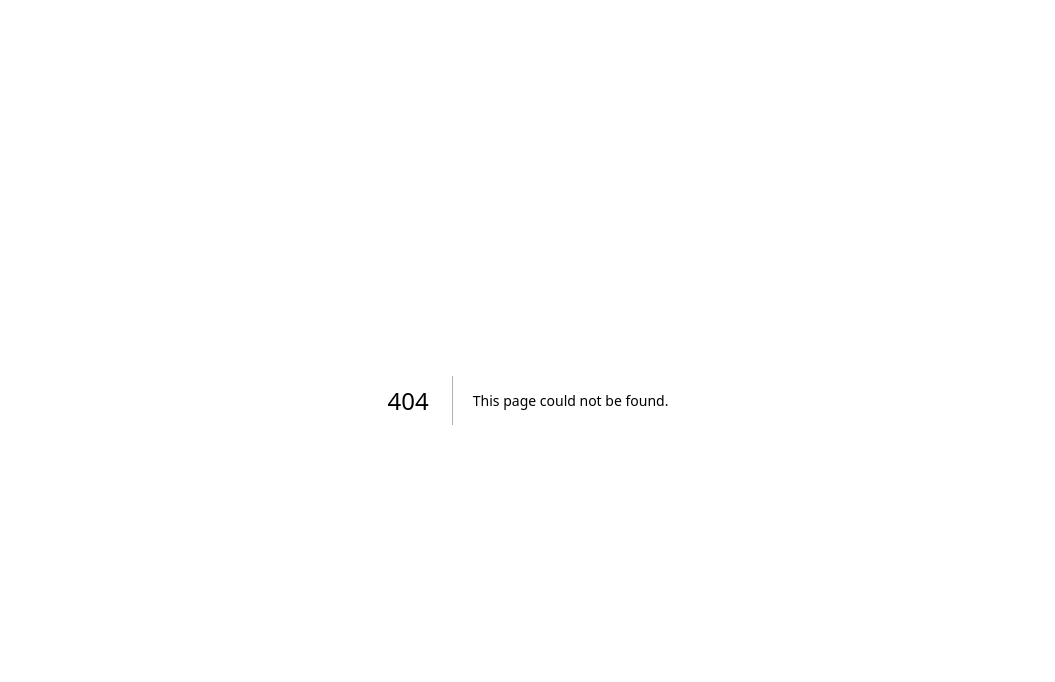
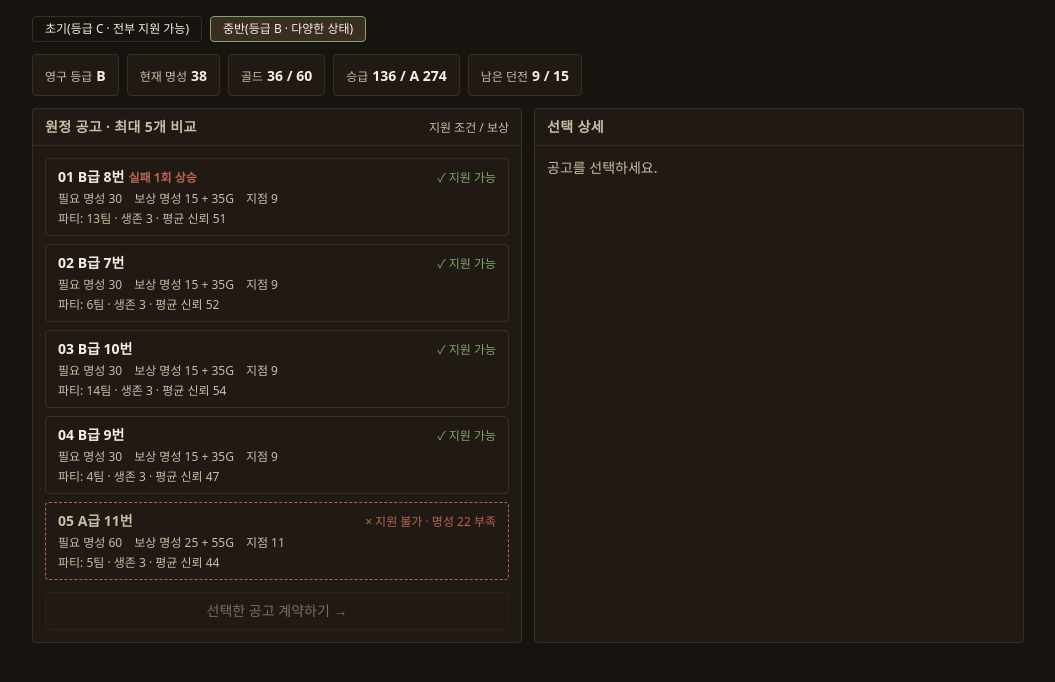
Before and after one commit to LatteBun/Dungeon_Schemer, a Next.js app: page /u1-test in a window 1280 px wide. Before the commit this address had no page. Shown: the top 682 px of the page, without its empty margins (112-1167 px from the left). Built offline with nearby package versions, Linux system fonts and the light colour scheme.

Commit message:
화면: U1 게시판 프리뷰 하네스를 추가한다
초기·중반 두 fixture로 HUD·게시판·계약 패널을 라이브 스토어 없이 확인한다. 계약 수락은 I1 연결 전까지 문구만 표시한다.

```diff
--- /dev/null
+++ b/app/u1-test/page.tsx
@@ -0,0 +1,71 @@
+"use client";
+
+import { useState } from "react";
+import { Board } from "@/components/game/Board";
+import { CampaignHeader } from "@/components/game/CampaignHeader";
+import { ContractPanel } from "@/components/game/ContractPanel";
+import {
+  toBoardView,
+  toCampaignHeaderView,
+  toContractView,
+} from "@/components/game/campaign-view-model";
+import type { BoardOfferId } from "@/lib/domain";
+import { initialBoardState, midCampaignState } from "./u1-fixtures";
+
+const FIXTURES = {
+  initial: { label: "초기(등급 C · 전부 지원 가능)", state: initialBoardState() },
+  mid: { label: "중반(등급 B · 다양한 상태)", state: midCampaignState() },
+} as const;
+
+type FixtureKey = keyof typeof FIXTURES;
+
+export default function U1TestPage() {
+  const [fixtureKey, setFixtureKey] = useState<FixtureKey>("mid");
+  const [selectedOfferId, setSelectedOfferId] = useState<BoardOfferId | null>(null);
+  const [accepted, setAccepted] = useState<string | null>(null);
+
+  const state = FIXTURES[fixtureKey].state;
+  const contract =
+    selectedOfferId === null ? null : toContractView(state, selectedOfferId);
+
+  return (
+    <main className="mx-auto flex max-w-5xl flex-col gap-3 p-4 text-parchment">
+      <div className="flex gap-2">
+        {(Object.keys(FIXTURES) as FixtureKey[]).map((key) => (
+          <button
+            key={key}
+            type="button"
+            onClick={() => {
+              setFixtureKey(key);
+              setSelectedOfferId(null);
+              setAccepted(null);
+            }}
+            className={`rounded border px-3 py-1 text-xs ${
+              key === fixtureKey ? "border-trust-up bg-edge" : "border-edge"
+            }`}
+          >
+            {FIXTURES[key].label}
+          </button>
+        ))}
+      </div>
+
+      <CampaignHeader view={toCampaignHeaderView(state)} />
+
+      <div className="grid gap-3 md:grid-cols-2">
+        <Board
+          offers={toBoardView(state)}
+          selectedOfferId={selectedOfferId}
+          onSelectOffer={setSelectedOfferId}
+          onAcceptContract={(offerId) =>
+            setAccepted(`수락됨: ${offerId} (실 전이는 I1에서 연결)`)
+          }
+        />
+        <ContractPanel contract={contract} />
+      </div>
+
+      {accepted === null ? null : (
+        <p className="text-xs text-trust-up">{accepted}</p>
+      )}
+    </main>
+  );
+}
--- /dev/null
+++ b/app/u1-test/u1-fixtures.ts
@@ -0,0 +1,65 @@
+import { generateBoard } from "@/lib/rules/board";
+import { initializeCampaign } from "@/lib/rules/campaign-init";
+import type { CampaignState } from "@/lib/domain";
+
+/** 초기 상황: 등급 C·명성 0이라 B/A/S 공고가 잠긴다. */
+export function initialBoardState(): CampaignState {
+  const base = initializeCampaign("u1-demo-initial");
+  return { ...base, board: generateBoard(base) };
+}
+
+/**
+ * 중반 상황: 등급 B·명성 38·던전 6개 클리어·던전 1개 실패 상승,
+ * 첫 파티 인물 상태를 다양하게 바꿔 계약 패널을 확인한다.
+ */
+export function midCampaignState(): CampaignState {
+  const base = initializeCampaign("u1-demo-mid");
+
+  const dungeons = base.dungeons.map((dungeon, index) => {
+    if (index < 6) {
+      return { ...dungeon, status: "cleared" as const };
+    }
+    if (index === 6) {
+      return {
+        ...dungeon,
+        grade: "B" as const,
+        failureCount: 1,
+      };
+    }
+    return dungeon;
+  });
+
+  const firstPartyMemberIds = new Set(
+    base.parties.find((party) => party.complete)?.memberIds ?? [],
+  );
+  const memberOverrides = [
+    { trust: 72, currentHp: 88, carriedGold: 18 },
+    { trust: 54, currentHp: 100, carriedGold: 26 },
+    { trust: 57, currentHp: 64, carriedGold: 11 },
+  ];
+  let overrideIndex = 0;
+  const members = base.members.map((member) => {
+    if (!firstPartyMemberIds.has(member.id) || overrideIndex >= memberOverrides.length) {
+      return member;
+    }
+    const override = memberOverrides[overrideIndex];
+    overrideIndex += 1;
+    const memory =
+      overrideIndex === 1
+        ? [{ at: 1, kind: "settlement" as const, summary: "지난 정산에서 신뢰가 올랐다" }]
+        : member.memory;
+    return { ...member, ...override, memory };
+  });
+
+  const mid: CampaignState = {
+    ...base,
+    rank: "B",
+    currentReputation: 38,
+    currentGold: 36,
+    cumulativeGold: 60,
+    dungeons,
+    members,
+  };
+
+  return { ...mid, board: generateBoard(mid) };
+}
```
